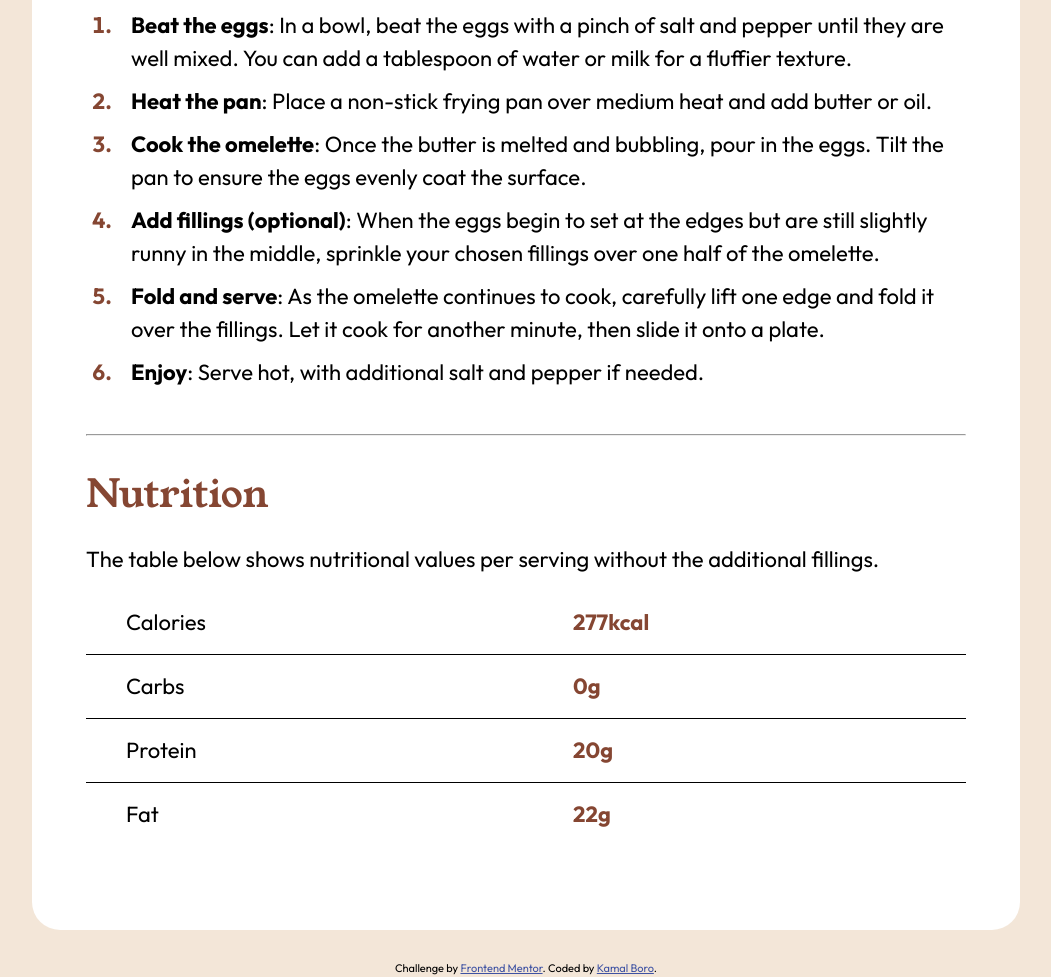
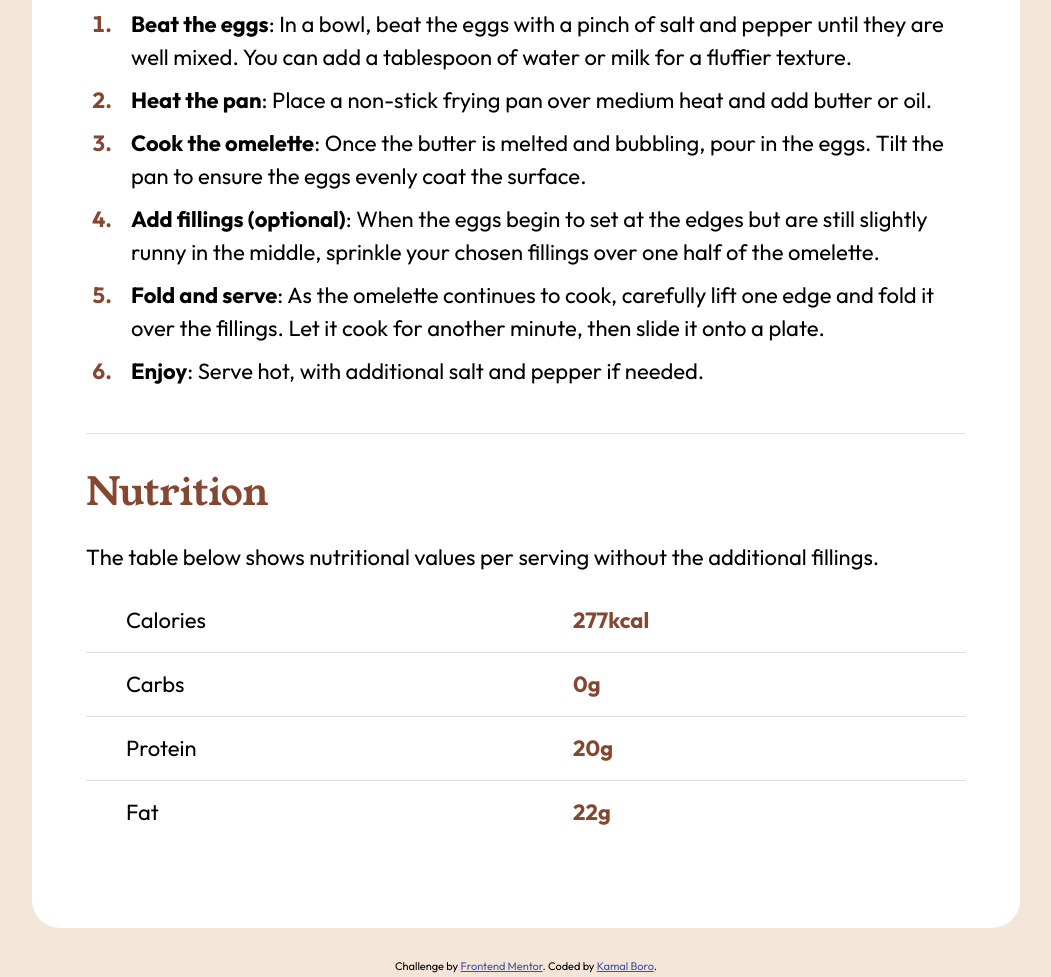
Before and after one commit to kamalboroKB/recipe-page, a plain HTML site: page index.html in a window 1280 px wide. Shown: the part 1443-2420 px from the top of the page, without its empty margins (114-1165 px from the left). Drawn offline with Linux system fonts and the light colour scheme.

Commit message:
hr border

```diff
--- a/style_recipe.css
+++ b/style_recipe.css
@@ -78,6 +78,13 @@ li::marker{
     color: var(--Brown_800);
     font-size: .7em;
 }
+
+hr{
+    border: none;
+    color: var(--Stone_100);
+    background-color: var(--Stone_150);
+    height: 1px;
+}
 .instruct_ol >li::marker{
     color: var(--Brown_800);
     font-size: 1em;
@@ -153,7 +160,7 @@ table td {
     padding: 15px 0 15px 40px
 }
 table .bor_bottom {
-    border-bottom: 1px solid black;
+    border-bottom: 1px solid var(--Stone_150);
 
 }
 
```
